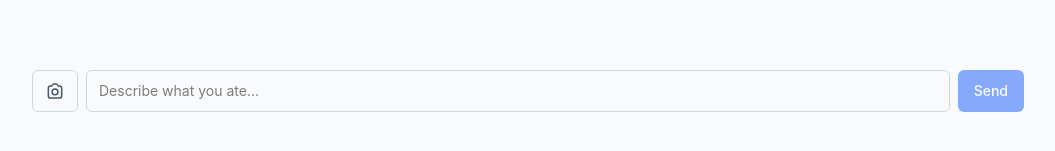
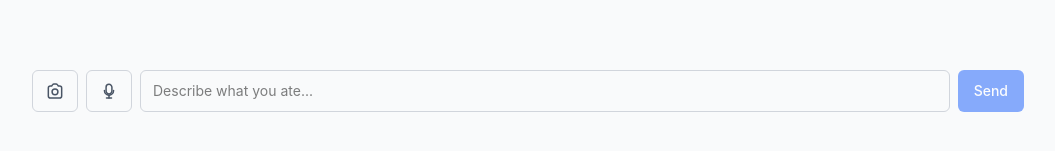
Before and after one commit to addibble/diet-tracker, a React (Vite) app in the folder frontend/: page /log in a window 1280 px wide. Shown: the part 641-792 px from the top of the page, without its empty margins (112-1167 px from the left). Built offline with nearby package versions, Linux system fonts and the light colour scheme.

Commit message:
Add voice input to Log Meal and fix local date fallback

```diff
--- a/frontend/src/pages/MealLogPage.tsx
+++ b/frontend/src/pages/MealLogPage.tsx
@@ -6,6 +6,71 @@ import {
   MACRO_KEYS, MACRO_LABELS, MACRO_UNITS,
   type ChatMessage, type ChatProposedItem, type ChatResponse, type DailySummary, type Meal, type Macros, type FoodImportResult,
 } from '../api'
+
+interface SpeechRecognitionAlternativeLike {
+  transcript: string
+}
+
+interface SpeechRecognitionResultLike {
+  isFinal: boolean
+  [index: number]: SpeechRecognitionAlternativeLike
+}
+
+interface SpeechRecognitionResultListLike {
+  length: number
+  [index: number]: SpeechRecognitionResultLike
+}
+
+interface SpeechRecognitionEventLike extends Event {
+  resultIndex: number
+  results: SpeechRecognitionResultListLike
+}
+
+interface SpeechRecognitionErrorEventLike extends Event {
+  error: string
+}
+
+interface SpeechRecognitionLike extends EventTarget {
+  continuous: boolean
+  interimResults: boolean
+  lang: string
+  onstart: ((this: SpeechRecognitionLike, ev: Event) => unknown) | null
+  onend: ((this: SpeechRecognitionLike, ev: Event) => unknown) | null
+  onresult: ((this: SpeechRecognitionLike, ev: SpeechRecognitionEventLike) => unknown) | null
+  onerror: ((this: SpeechRecognitionLike, ev: SpeechRecognitionErrorEventLike) => unknown) | null
+  start(): void
+  stop(): void
+  abort(): void
+}
+
+type SpeechRecognitionConstructor = new () => SpeechRecognitionLike
+
+interface WindowWithSpeechRecognition extends Window {
+  SpeechRecognition?: SpeechRecognitionConstructor
+  webkitSpeechRecognition?: SpeechRecognitionConstructor
+}
+
+function getSpeechRecognitionConstructor(): SpeechRecognitionConstructor | null {
+  if (typeof window === 'undefined') return null
+  const speechWindow = window as WindowWithSpeechRecognition
+  return speechWindow.SpeechRecognition ?? speechWindow.webkitSpeechRecognition ?? null
+}
+
+function speechErrorMessage(error: string): string {
+  switch (error) {
+    case 'not-allowed':
+    case 'service-not-allowed':
+      return 'Microphone permission is blocked. Allow microphone access in Safari settings.'
+    case 'audio-capture':
+      return 'No microphone was detected.'
+    case 'no-speech':
+      return 'No speech detected. Try again and speak closer to the microphone.'
+    case 'network':
+      return 'Speech recognition needs a network connection.'
+    default:
+      return 'Voice input failed. You can still use keyboard dictation on iPhone/Mac.'
+  }
+}
 
 function importedFoodToChatPrompt(food: FoodImportResult): string {
   const descriptor = food.brand ? `${food.brand} ${food.name}` : food.name
@@ -218,9 +283,13 @@ export default function MealLogPage() {
   const [input, setInput] = useState('')
   const [loading, setLoading] = useState(false)
   const [importingImage, setImportingImage] = useState(false)
+  const [listening, setListening] = useState(false)
+  const [speechError, setSpeechError] = useState<string | null>(null)
   const [saved, setSaved] = useState(initial.saved)
   const bottomRef = useRef<HTMLDivElement>(null)
   const cameraInputRef = useRef<HTMLInputElement>(null)
+  const recognitionRef = useRef<SpeechRecognitionLike | null>(null)
+  const speechRecognitionAvailable = getSpeechRecognitionConstructor() !== null
 
   useEffect(() => {
     bottomRef.current?.scrollIntoView({ behavior: 'smooth' })
@@ -229,6 +298,19 @@ export default function MealLogPage() {
   useEffect(() => {
     saveChatState(messages, saved)
   }, [messages, saved])
+
+  useEffect(() => {
+    return () => {
+      recognitionRef.current?.abort()
+      recognitionRef.current = null
+    }
+  }, [])
+
+  useEffect(() => {
+    if (tab !== 'chat' || loading || importingImage || saved) {
+      recognitionRef.current?.stop()
+    }
+  }, [importingImage, loading, saved, tab])
 
   const handleSend = async (overrideContent?: string) => {
     const userContent = overrideContent ?? input.trim()
@@ -280,9 +362,11 @@ export default function MealLogPage() {
   }
 
   const handleNewMeal = () => {
+    recognitionRef.current?.stop()
     setMessages([])
     setInput('')
     setSaved(false)
+    setSpeechError(null)
     sessionStorage.removeItem(CHAT_STORAGE_KEY)
     sessionStorage.removeItem(CHAT_SAVED_KEY)
   }
@@ -305,6 +389,59 @@ export default function MealLogPage() {
       ])
     } finally {
       setImportingImage(false)
+    }
+  }
+
+  const handleToggleSpeechInput = () => {
+    if (saved || loading || importingImage) return
+
+    if (listening && recognitionRef.current) {
+      recognitionRef.current.stop()
+      return
+    }
+
+    const SpeechRecognitionCtor = getSpeechRecognitionConstructor()
+    if (!SpeechRecognitionCtor) {
+      setSpeechError('Voice input is unavailable. Use the keyboard mic for native dictation.')
+      return
+    }
+
+    if (!recognitionRef.current) {
+      const recognition = new SpeechRecognitionCtor()
+      recognition.continuous = true
+      recognition.interimResults = false
+      recognition.onstart = () => {
+        setListening(true)
+      }
+      recognition.onend = () => {
+        setListening(false)
+      }
+      recognition.onresult = (event) => {
+        let transcript = ''
+        for (let i = event.resultIndex; i < event.results.length; i += 1) {
+          const result = event.results[i]
+          if (result.isFinal) {
+            transcript += result[0]?.transcript ?? ''
+          }
+        }
+        const normalized = transcript.trim()
+        if (!normalized) return
+        setInput((previous) => (previous.trim() ? `${previous.trimEnd()} ${normalized}` : normalized))
+      }
+      recognition.onerror = (event) => {
+        setSpeechError(speechErrorMessage(event.error))
+      }
+      recognitionRef.current = recognition
+    }
+
+    const recognition = recognitionRef.current
+    if (!recognition) return
+    recognition.lang = navigator.language || 'en-US'
+    setSpeechError(null)
+    try {
+      recognition.start()
+    } catch {
+      setSpeechError('Could not start voice input. Check microphone permission and try again.')
     }
   }
 
@@ -402,6 +539,7 @@ export default function MealLogPage() {
       )}
 
       {tab === 'chat' && (
+        <>
           <div className="flex gap-2">
             <input
               ref={cameraInputRef}
@@ -431,6 +569,35 @@ export default function MealLogPage() {
                 <circle cx="12" cy="13" r="3.5" stroke="currentColor" strokeWidth="1.8" />
               </svg>
             </button>
+            <button
+              type="button"
+              onClick={handleToggleSpeechInput}
+              disabled={(!speechRecognitionAvailable && !listening) || loading || saved || importingImage}
+              className={`px-3 py-2.5 border rounded-md disabled:opacity-50 ${
+                listening
+                  ? 'border-red-300 text-red-600 bg-red-50'
+                  : 'border-gray-300 text-gray-600 hover:text-gray-900 hover:border-gray-400'
+              }`}
+              aria-label={listening ? 'Stop voice input' : 'Start voice input'}
+              title={
+                speechRecognitionAvailable
+                  ? (listening ? 'Stop voice input' : 'Start voice input')
+                  : 'Voice input unavailable here. Use keyboard dictation mic.'
+              }
+            >
+              <svg className="w-5 h-5" viewBox="0 0 24 24" fill="none" aria-hidden="true">
+                <path
+                  d="M12 15.5a3.5 3.5 0 0 0 3.5-3.5V7.5a3.5 3.5 0 1 0-7 0V12a3.5 3.5 0 0 0 3.5 3.5Z"
+                  stroke="currentColor"
+                  strokeWidth="1.8"
+                  strokeLinecap="round"
+                  strokeLinejoin="round"
+                />
+                <path d="M6.5 11.5a5.5 5.5 0 0 0 11 0" stroke="currentColor" strokeWidth="1.8" strokeLinecap="round" />
+                <path d="M12 17v3.5" stroke="currentColor" strokeWidth="1.8" strokeLinecap="round" />
+                <path d="M9 20.5h6" stroke="currentColor" strokeWidth="1.8" strokeLinecap="round" />
+              </svg>
+            </button>
             <input
               value={input}
               onChange={(e) => setInput(e.target.value)}
@@ -447,6 +614,15 @@ export default function MealLogPage() {
               {importingImage ? 'Importing...' : 'Send'}
             </button>
           </div>
+          {speechError ? (
+            <p className="mt-2 text-xs text-red-500">{speechError}</p>
+          ) : !speechRecognitionAvailable ? (
+            <p className="mt-2 text-xs text-gray-400">
+              Voice button is unavailable here. On iPhone/Mac Safari, use the keyboard microphone for dictation.
+            </p>
+          ) : null}
+          {listening && <p className="mt-2 text-xs text-red-500">Listening...</p>}
+        </>
       )}
     </div>
   )
```
Also changed, not shown: 1 other file (tests, documents, lock files or other folders). Lines whose indentation alone changed are shown as unchanged.
